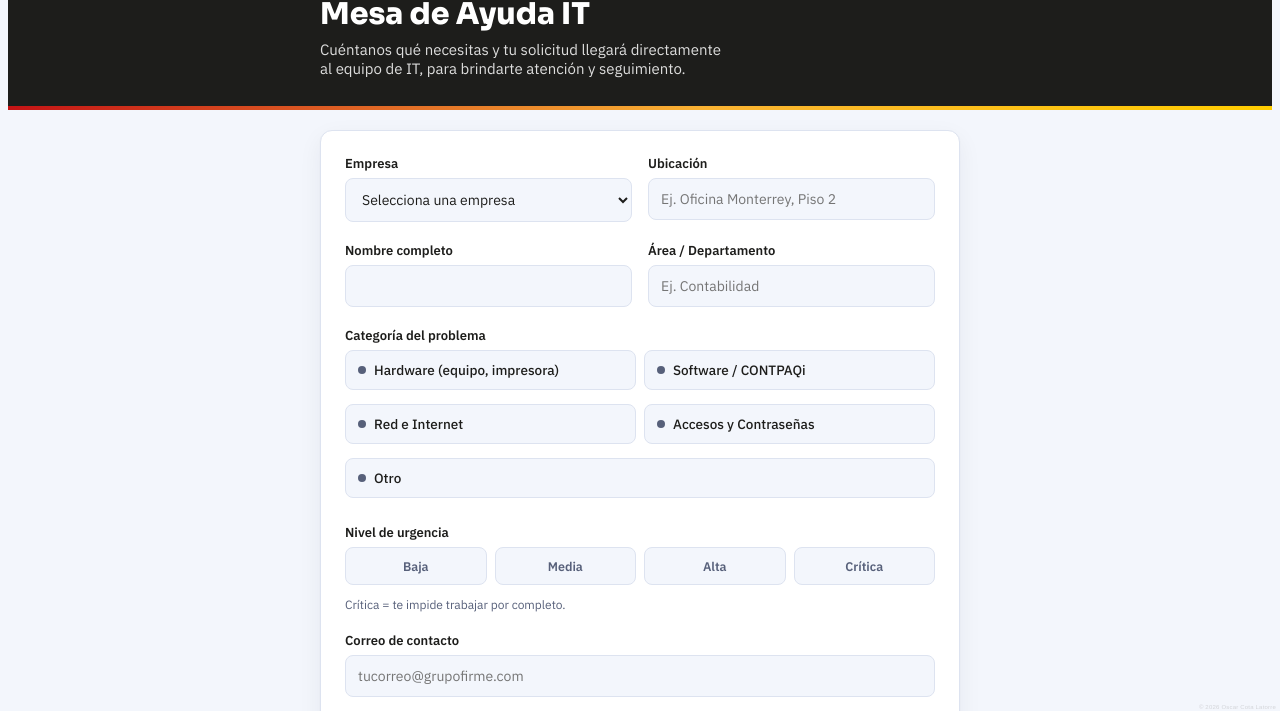
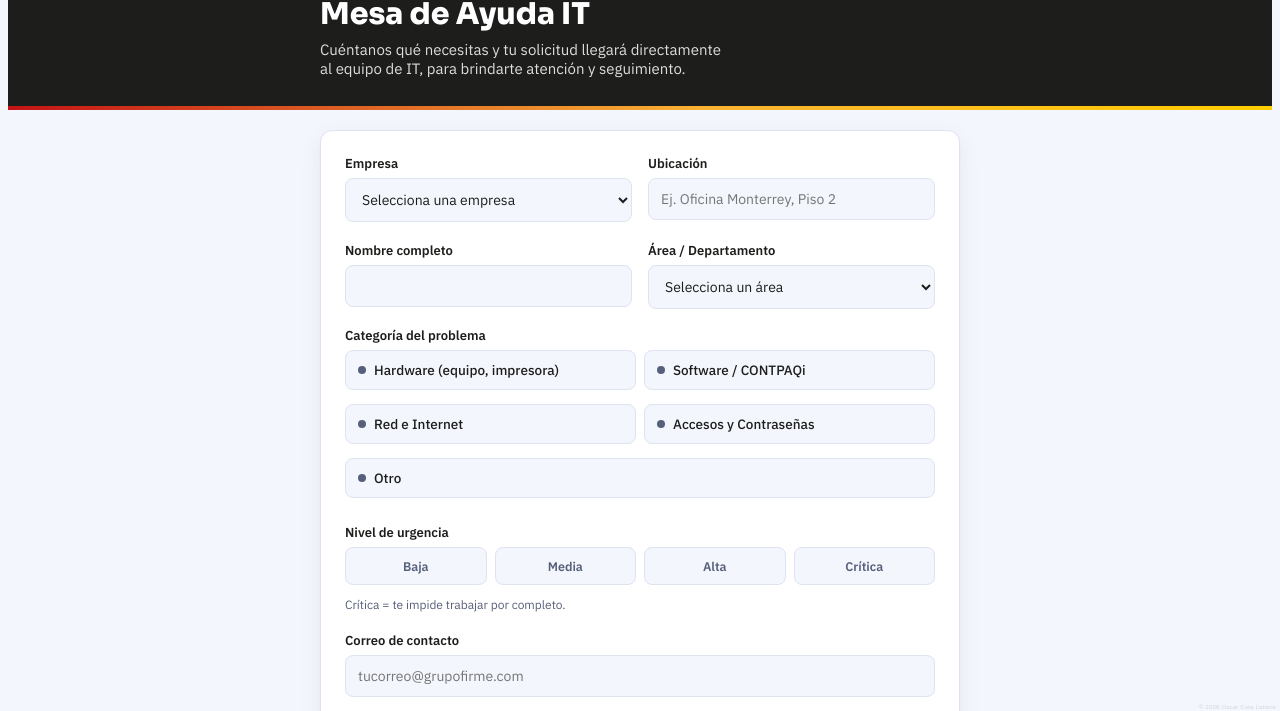
Before and after one commit to Oscar51999/mesa-ayuda-it, a plain HTML site: page index.html in a window 1280 px wide. Shown: the part 89-800 px from the top of the page. Drawn offline with Linux system fonts and the light colour scheme.

Commit message:
Convierte Área/Departamento en menú desplegable (Finanzas, Administración RRHH, OTE, Obra)

```diff
--- a/index.html
+++ b/index.html
@@ -395,7 +395,13 @@
           </div>
           <div class="field">
             <label for="f-area">Área / Departamento</label>
-            <input type="text" id="f-area" name="area" placeholder="Ej. Contabilidad" required>
+            <select id="f-area" name="area" required>
+              <option value="" disabled selected>Selecciona un área</option>
+              <option value="Finanzas">Finanzas</option>
+              <option value="Administración RRHH">Administración RRHH</option>
+              <option value="OTE">OTE</option>
+              <option value="Obra">Obra</option>
+            </select>
           </div>
         </div>
 
```
